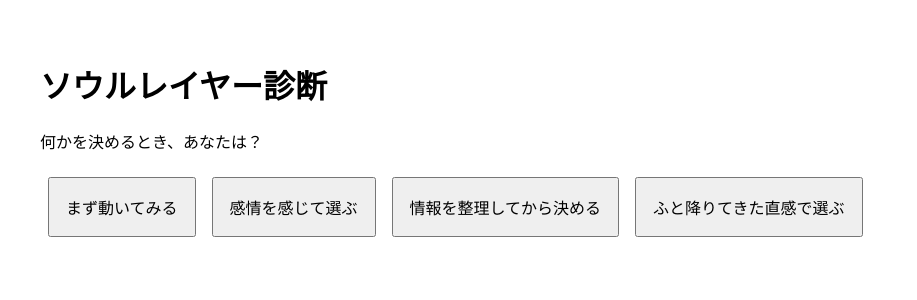
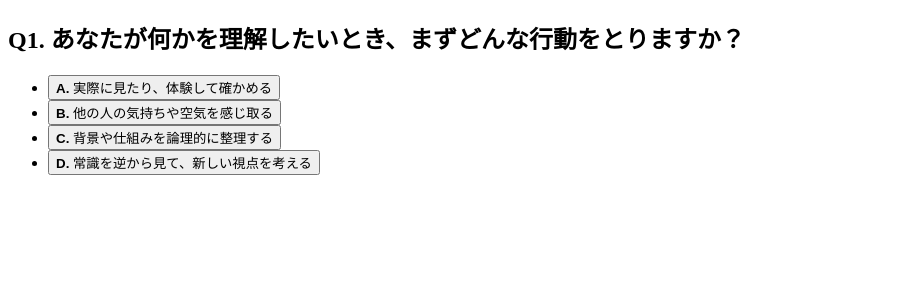
Before and after one commit to HIROYOKOKI/evae-diagnosis-api-next, a Next.js app: page /diagnosis in a window 1280 px wide. Shown: the top 300 px of the page, without its empty margins (0-917 px from the left). Built offline with nearby package versions, Linux system fonts and the light colour scheme.

Commit message:
Update diagnosis.js

```diff
--- a/pages/diagnosis.js
+++ b/pages/diagnosis.js
@@ -1,77 +1,104 @@
+// pages/diagnosis.js
 import { useState } from 'react';
-import { useRouter } from 'next/router';
-
-export default function DiagnosisPage() {
-  const router = useRouter();
-  const [step, setStep] = useState(0);
-  const [answers, setAnswers] = useState({});
 
 const questions = [
   {
-      id: 1,
-      question: '何かを決めるとき、あなたは？',
+    text: 'Q1. あなたが何かを理解したいとき、まずどんな行動をとりますか？',
     options: [
-        { label: 'まず動いてみる', layer: 'E' },
-        { label: '感情を感じて選ぶ', layer: 'V' },
-        { label: '情報を整理してから決める', layer: 'Λ' },
-        { label: 'ふと降りてきた直感で選ぶ', layer: 'Ǝ' },
+      { label: 'A', text: '実際に見たり、体験して確かめる', structure: 'E' },
+      { label: 'B', text: '他の人の気持ちや空気を感じ取る', structure: 'V' },
+      { label: 'C', text: '背景や仕組みを論理的に整理する', structure: 'Λ' },
+      { label: 'D', text: '常識を逆から見て、新しい視点を考える', structure: 'Ǝ' },
     ],
   },
   {
-      id: 2,
-      question: '今の自分に一番近いのは？',
+    text: 'Q2. 人との関わりで「大事にしたい」と感じることは？',
     options: [
-        { label: '突き動かされて動いている感じ', layer: 'E' },
-        { label: '人の気持ちに敏感になっている感じ', layer: 'V' },
-        { label: '頭で整理して進もうとしている感じ', layer: 'Λ' },
-        { label: 'なぜか意味もなくわかる気がする', layer: 'Ǝ' },
+      { label: 'A', text: '物事がスムーズに運ぶ仕組みやバランス', structure: 'E' },
+      { label: 'B', text: '相手の感情や空気を感じ取ること', structure: 'V' },
+      { label: 'C', text: '相手が本当に言いたいことの“構造”を掴むこと', structure: 'Λ' },
+      { label: 'D', text: '言葉では表せないけれど“ひらめき”でつながること', structure: 'Ǝ' },
+    ],
+  },
+  {
+    text: 'Q3. あなたが「これは自分らしい考え方だ」と感じるのは？',
+    options: [
+      { label: 'A', text: '目の前にあることを理論的に整理して理解する', structure: 'E' },
+      { label: 'B', text: '感覚的に「合う／合わない」で判断する', structure: 'V' },
+      { label: 'C', text: 'なぜそれが正しいのか、自分の中で深く定義してみる', structure: 'Λ' },
+      { label: 'D', text: '一度すべてを壊してから、ゼロから再構築する', structure: 'Ǝ' },
+    ],
+  },
+  {
+    text: 'Q4. あなたが一番“ワクワクする瞬間”はどんなときですか？',
+    options: [
+      { label: 'A', text: '現実の中に新しい法則や秩序を見つけたとき', structure: 'E' },
+      { label: 'B', text: '誰かと気持ちが通じたとき', structure: 'V' },
+      { label: 'C', text: '考え方や概念が深くつながったとき', structure: 'Λ' },
+      { label: 'D', text: '世界の見え方が一気に変わるような発見をしたとき', structure: 'Ǝ' },
+    ],
+  },
+  {
+    text: 'Q5. あなたが「自分らしさ」を感じるのは、どんな状態にいるときですか？',
+    options: [
+      { label: 'A', text: '落ち着いて周囲を観察し、秩序を保っているとき', structure: 'E' },
+      { label: 'B', text: '感情の動きや他人とのつながりを感じているとき', structure: 'V' },
+      { label: 'C', text: '物事の意味や構造に自分の意志を通しているとき', structure: 'Λ' },
+      { label: 'D', text: '常識がくつがえされて、新しい視点が開けるとき', structure: 'Ǝ' },
     ],
   },
 ];
 
-  const handleAnswer = (layer) => {
-    const newAnswers = { ...answers, [questions[step].id]: layer };
-    setAnswers(newAnswers);
+export default function Diagnosis() {
+  const [current, setCurrent] = useState(0);
+  const [scores, setScores] = useState({ E: 0, V: 0, Λ: 0, Ǝ: 0 });
+  const [finished, setFinished] = useState(false);
+  const [comment, setComment] = useState('');
 
-    if (step + 1 >= questions.length) {
-      const score = { E: 0, V: 0, Λ: 0, Ǝ: 0 };
-      Object.values(newAnswers).forEach((layer) => {
-        score[layer] = (score[layer] || 0) + 1;
+  const handleSelect = async (structure) => {
+    const newScores = { ...scores, [structure]: scores[structure] + 1 };
+    setScores(newScores);
+
+    if (current + 1 < questions.length) {
+      setCurrent(current + 1);
+    } else {
+      setFinished(true);
+      const res = await fetch('/api/structure-diagnose', {
+        method: 'POST',
+        headers: { 'Content-Type': 'application/json' },
+        body: JSON.stringify(newScores),
       });
-
-      const query = new URLSearchParams({
-        E: score.E,
-        V: score.V,
-        L: score['Λ'], // Λ → L
-        R: score['Ǝ'], // Ǝ → R
-      }).toString();
-
-      router.push(`/result?${query}`);
-    } else {
-      setStep(step + 1);
+      const data = await res.json();
+      setComment(data.comment);
     }
   };
 
+  if (finished) {
     return (
-    <div style={{ padding: '2rem' }}>
-      <h1>ソウルレイヤー診断</h1>
-      <p>{questions[step].question}</p>
-      <div style={{ marginTop: '1rem' }}>
-        {questions[step].options.map((opt, i) => (
-          <button
-            key={i}
-            onClick={() => handleAnswer(opt.layer)}
-            style={{
-              margin: '0.5rem',
-              padding: '1rem',
-              fontSize: '1rem',
-              cursor: 'pointer',
-            }}
-          >
-            {opt.label}
-          </button>
-        ))}
-      </div>
+      <div className="p-6 max-w-xl mx-auto">
+        <h2 className="text-xl font-bold mb-4">あなたのソウルレイヤー診断結果</h2>
+        <p className="bg-gray-100 p-4 rounded shadow">{comment}</p>
       </div>
     );
   }
+
+  const q = questions[current];
+
+  return (
+    <div className="p-6 max-w-xl mx-auto">
+      <h2 className="text-xl font-bold mb-6">{q.text}</h2>
+      <ul className="space-y-4">
+        {q.options.map((opt) => (
+          <li key={opt.label}>
+            <button
+              className="w-full text-left border p-4 rounded hover:bg-gray-100"
+              onClick={() => handleSelect(opt.structure)}
+            >
+              <strong>{opt.label}.</strong> {opt.text}
+            </button>
+          </li>
+        ))}
+      </ul>
+    </div>
+  );
+}
```
Lines whose indentation alone changed are shown as unchanged.
